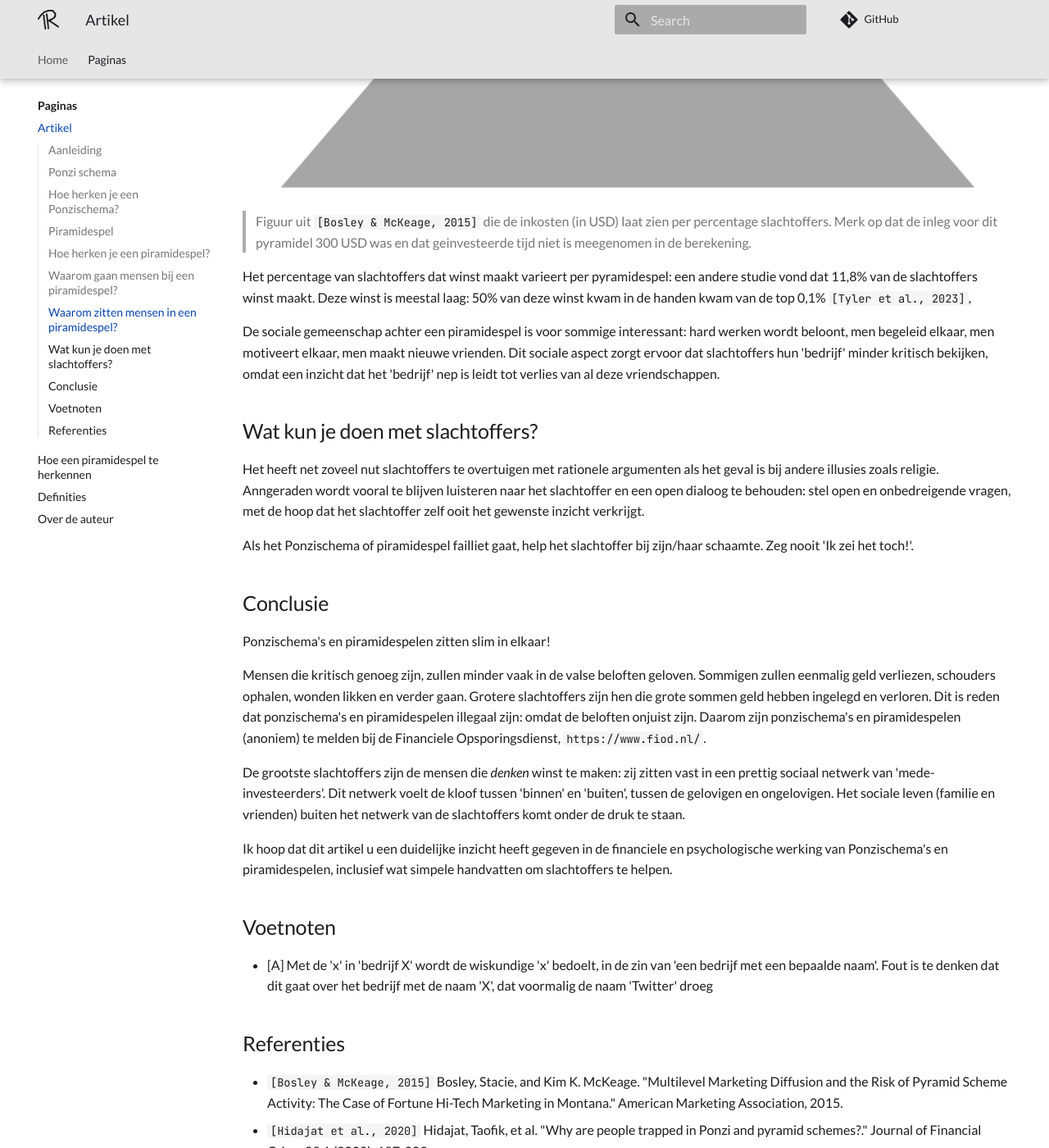
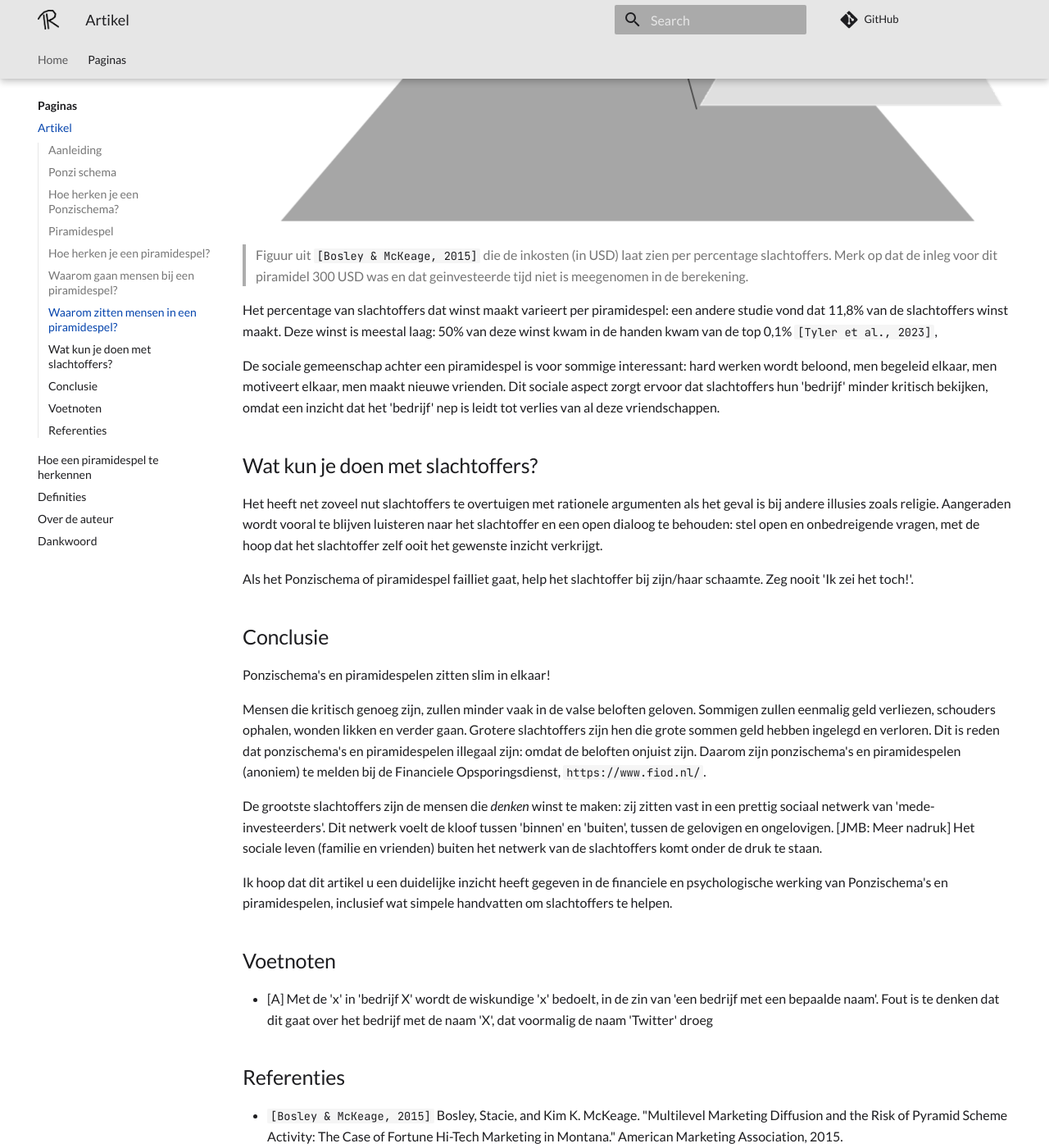
Before and after one commit to richelbilderbeek/artikel_vrijdenker_piramidespelen, an MkDocs documentation site: the page built from docs/paginas/artikel.md, in a window 1280 px wide and 1400 px high, scrolled down 3779 px. Shown: the whole window at 82% size. Built offline with MkDocs 1.6.1 and Material for MkDocs 9.7.7, drawn with Linux system fonts in a browser that asks for light colours; comment, search, counter and statistics services are not loaded; some of the changed text lies outside the part shown.

Commit message:
Added acknowledgments

```diff
--- a/docs/paginas/artikel.md
+++ b/docs/paginas/artikel.md
@@ -84,8 +84,11 @@
 waarin slachtoffers geld verdienen door nieuwe slachtoffers voor het
 Ponzischema te werven.
 
-Het verhaal van een slachtoffer van een pyramidespel is
+
+Voor een deelnemer van een piramidespel gelden dzelfde
+[JMB: VERBETEREN]
 hetzelfde als van een Ponzi schema,
+XXXXXXXXXXXXXXXXXXX
 maar er is meer: het slachtoffer wordt nu ook gevraagd om
 nieuwe leden te werven. Ook heeft het slachtoffer nu iemand boven zich
 in een hierarchie, vaak met onschuldige namen als 'mentor' of 'coach',
@@ -142,14 +145,17 @@
 
 ## Waarom gaan mensen bij een piramidespel?
 
+XXXXXXXXXXXXXXXXXXXXXXXXX
 De belangrijkste reden dat mensen bij een piramidespel gaan,
 is wegens 'representativeness bias'
-`[Hidajat et al., 2020]``[Wilkins et al, 2012]`.
+`[Hidajat et al., 2020][Wilkins et al, 2012]`.
+
 Voor dit vooroordeel is een bekende nodig,
-wiens lidmaatschap als (onjuist) bewijs dient het pyramidespel legitiem is.
+wiens lidmaatschap als (onjuist) bewijs dient het piramidespel legitiem is.
 
+XXXXXXXXXXXXXXXXXXXX
 Bovenstaand vooroordeel is belangrijkste voorspellen
-voor het inleggen van geld in een pyramidespelen.
+voor het inleggen van geld in een piramidespelen.
 Volgens een studie verklaart 'representativeness bias' 47% van de variatie.
 De rest is the verklaren uit
 'confirmation bias' (dwz vooral naar bewijs luisteren
@@ -179,17 +185,17 @@
 
 > Figuur uit `[Bosley & McKeage, 2015]` die de inkosten (in USD)
 > laat zien per percentage slachtoffers. Merk op dat de inleg voor
-> dit pyramidel 300 USD was en dat geinvesteerde tijd niet is meegenomen
+> dit piramidel 300 USD was en dat geinvesteerde tijd niet is meegenomen
 > in de berekening.
 
 Het percentage van slachtoffers dat winst maakt varieert
-per pyramidespel: een andere studie vond dat 11,8%
+per piramidespel: een andere studie vond dat 11,8%
 van de slachtoffers winst maakt.
 Deze winst is meestal laag: 50% van deze winst kwam
 in de handen kwam van de top 0,1% `[Tyler et al., 2023]`,
 
 De sociale gemeenschap achter een piramidespel is voor sommige interessant:
-hard werken wordt beloont, men begeleid elkaar, men motiveert elkaar,
+hard werken wordt beloond, men begeleid elkaar, men motiveert elkaar,
 men maakt nieuwe vrienden.
 Dit sociale aspect zorgt ervoor dat slachtoffers hun 'bedrijf'
 minder kritisch bekijken, omdat een inzicht dat het 'bedrijf'
@@ -200,7 +206,7 @@
 Het heeft net zoveel nut slachtoffers
 te overtuigen met rationele argumenten
 als het geval is bij andere illusies zoals religie.
-Anngeraden wordt vooral te blijven luisteren naar het slachtoffer
+Aangeraden wordt vooral te blijven luisteren naar het slachtoffer
 en een open dialoog te behouden:
 stel open en onbedreigende vragen,
 met de hoop dat het slachtoffer zelf ooit het gewenste inzicht verkrijgt.
@@ -228,6 +234,7 @@
 zij zitten vast in een prettig sociaal netwerk van 'mede-investeerders'.
 Dit netwerk voelt de kloof tussen 'binnen' en 'buiten',
 tussen de gelovigen en ongelovigen.
+[JMB: Meer nadruk]
 Het sociale leven (familie en vrienden) buiten het netwerk
 van de slachtoffers komt onder
 de druk te staan.
--- a/mkdocs.yml
+++ b/mkdocs.yml
@@ -9,6 +9,7 @@
     - Hoe een piramidespel te herkennen: paginas/herkennen.md
     - Definities: paginas/definities.md
     - Over de auteur: paginas/over_de_auteur.md
+    - Dankwoord: paginas/dankwoord.md
 
 theme:
   name: material
```
Also changed, not shown: other parts of docs/paginas/artikel.md (+1 -1 lines), README.md (+0 -2 lines), docs/paginas/dankwoord.md (added, +7 -0 lines), docs/paginas/herkennen.md (+23 -23 lines).
